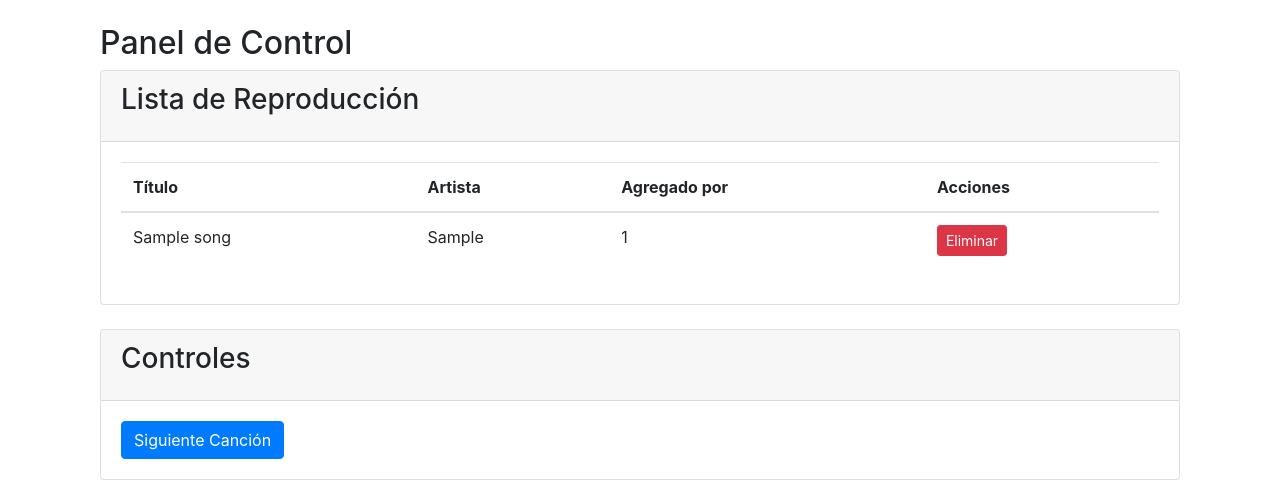
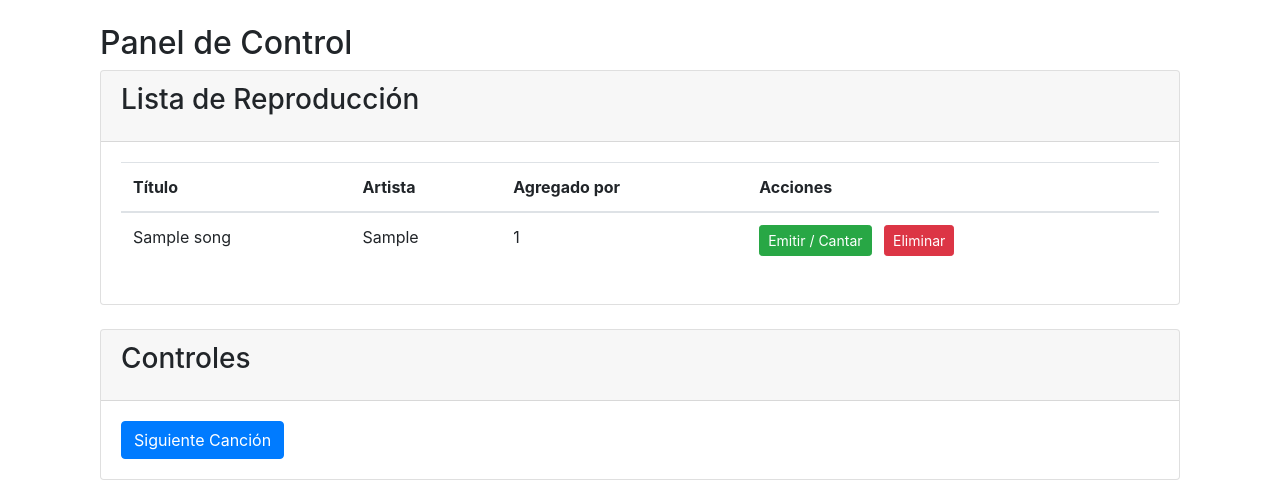
Before and after one commit to ralborta/karaoke-app, a Flask app: page /party/control in a window 1280 px wide. Shown: the part 56-552 px from the top of the page. Run offline with Flask 3, Linux system fonts and the light colour scheme; a user stored in the database is signed in; tables that the repository leaves empty hold one stand-in row (values such as "Sample post"); some libraries are stand-ins or nearby versions.

Commit message:
Añadir botón Cantar al Panel de Control del Admin

```diff
--- a/app/templates/main/control.html
+++ b/app/templates/main/control.html
@@ -29,9 +29,12 @@
                             <td>{{ song.artist }}</td>
                             <td>{{ song.added_by }}</td>
                             <td>
+                                <a href="{{ url_for('main.karaoke', song_id=song.id) }}" class="btn btn-sm btn-success mr-2">
+                                    <i class="fas fa-play"></i> Emitir / Cantar
+                                </a>
                                 <button class="btn btn-sm btn-danger"
                                         onclick="removeSong({{ song.id }})">
-                                    Eliminar
+                                    <i class="fas fa-trash"></i> Eliminar
                                 </button>
                             </td>
                         </tr>
```
